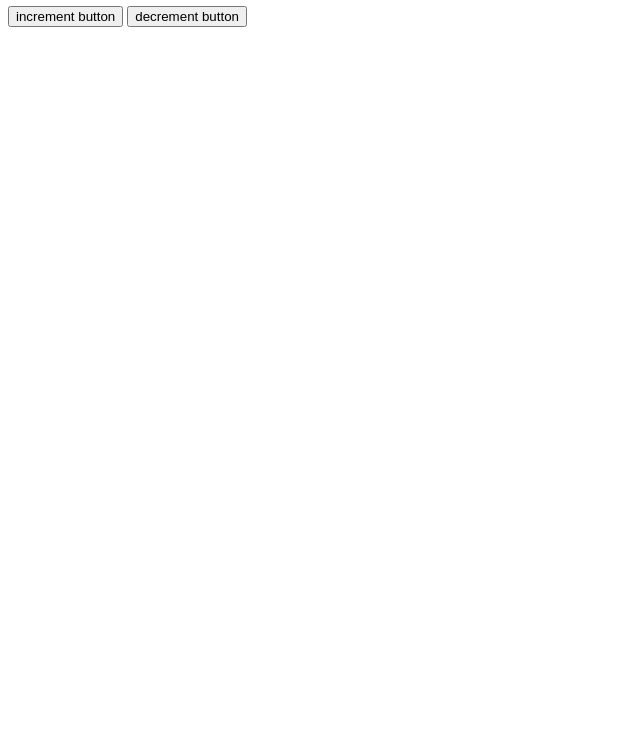
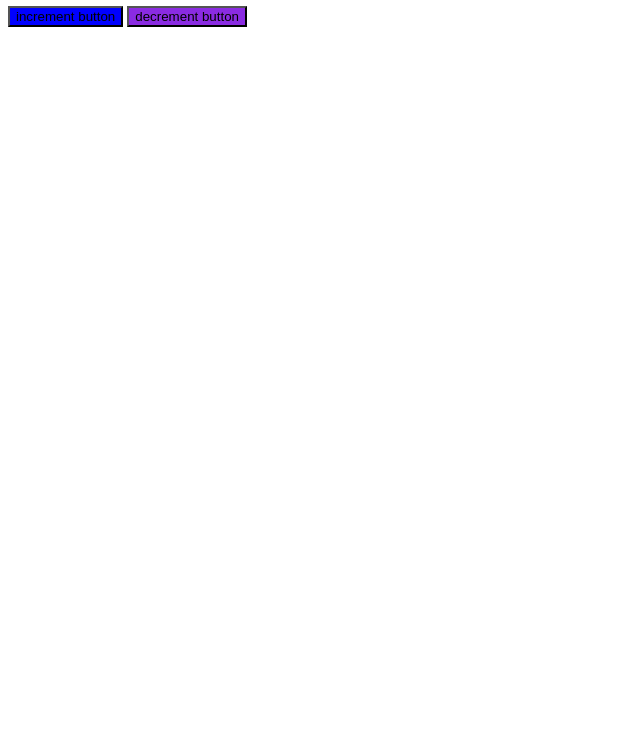
Before and after one commit to rishavadhikari4/Counter_repo, a plain HTML site: page index.html in a window 1280 px wide. Shown: the part 60-800 px from the top of the page, without its empty margins (0-640 px from the left). Drawn offline with Linux system fonts and the light colour scheme.

Commit message:
changed the color of the button

```diff
--- a/style.css
+++ b/style.css
@@ -5,3 +5,9 @@
 .yellow{
     background-color: yellow;
 }
+#increment{
+    background-color: blue;
+}
+#decrement{
+    background-color: blueviolet;
+}
```
